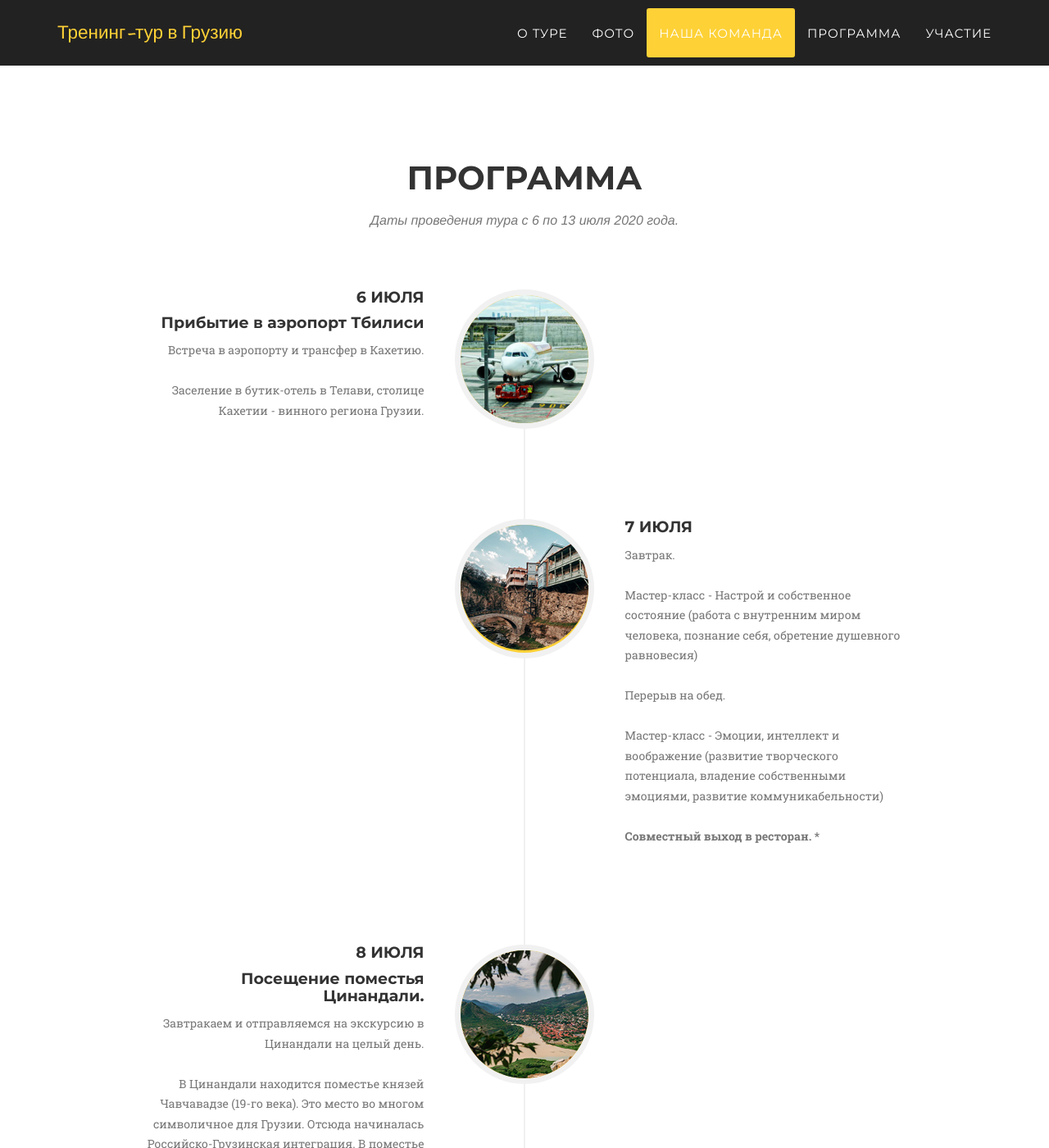
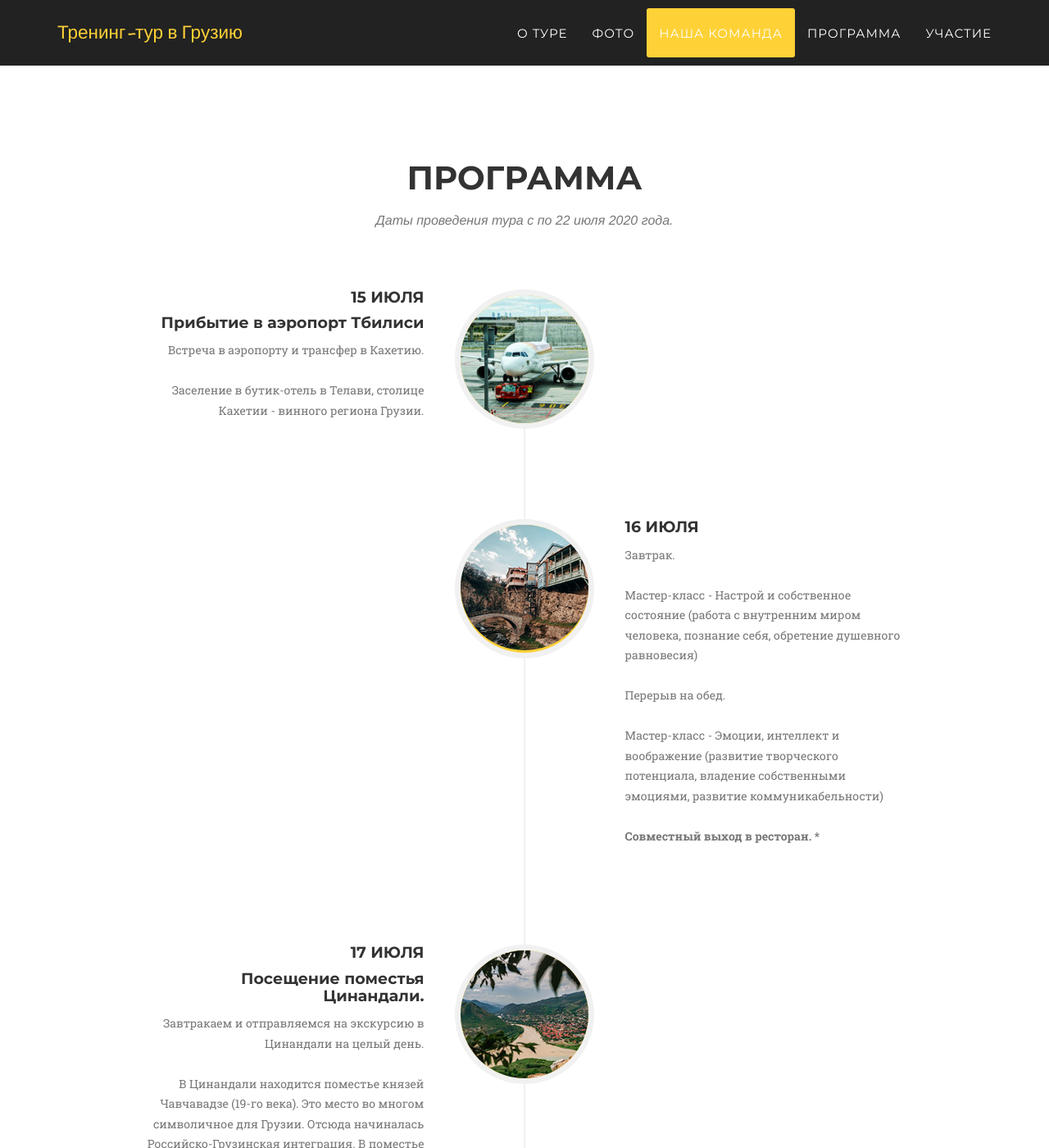
Before and after one commit to show-academy/creativetrours, a Jekyll site: the page built from index.html, in a window 1280 px wide and 1400 px high, scrolled down 5782 px. Shown: the whole window at 82% size. Built offline with Jekyll 4.4.1, drawn with Linux system fonts in a browser that asks for light colours; some web fonts are replaced; some of the changed text lies outside the part shown.

Commit message:
15.07-22.07

```diff
--- a/_config.yml
+++ b/_config.yml
@@ -3,7 +3,7 @@ baseurl:
 
 # Site settings
 brand: "Тренинг-тур в Грузию"
-title: "Тренинг-тур в Грузию с 6 июля по 13 июля 2020"
+title: "Тренинг-тур в Грузию с 15 июля по 22 июля 2020"
 email: teatral.tallinn@gmail.com
 description: "Мастер-классы по актерскому мастерству для энтузиастов и начинающих, приправленные красотами Грузии."
 thumbnail: "/img/site-thumbnail-fb-851x315.jpg"
--- a/_includes/02.services.html
+++ b/_includes/02.services.html
@@ -18,7 +18,7 @@
                         <i class="fa fa-circle fa-stack-2x text-primary"></i>
                         <i class="fa fa-calendar fa-stack-1x fa-inverse"></i>
                     </span>
-                    <h4 class="service-heading">06.07-13.07 2020, 7 ночей</h4>
+                    <h4 class="service-heading">15.07-22.07 2020, 7 ночей</h4>
                     <p class="text-muted"></p>
                 </div>
                 <div class="col-md-4">
--- a/_includes/05.about.html
+++ b/_includes/05.about.html
@@ -4,7 +4,7 @@
             <div class="row">
                 <div class="col-lg-12 text-center">
                     <h2 class="section-heading">Программа</h2>
-                    <h3 class="section-subheading text-muted">Даты проведения тура с 6 по 13 июля 2020 года.</h3>
+                    <h3 class="section-subheading text-muted">Даты проведения тура с  по 22 июля 2020 года.</h3>
                 </div>
             </div>
             <div class="row">
@@ -16,7 +16,7 @@
                             </div>
                             <div class="timeline-panel">
                                 <div class="timeline-heading">
-                                    <h4>6 июля</h4>
+                                    <h4>15 июля</h4>
                                     <h4 class="subheading">Прибытие в аэропорт Тбилиси</h4>
                                 </div>
                                 <div class="timeline-body">
@@ -35,7 +35,7 @@
                             </div>
                             <div class="timeline-panel">
                                 <div class="timeline-heading">
-                                    <h4>7 июля</h4>
+                                    <h4>16 июля</h4>
                                 </div>
                                 <div class="timeline-body">
                                     <p class="text-muted">
@@ -59,7 +59,7 @@
                             </div>
                             <div class="timeline-panel">
                                 <div class="timeline-heading">
-                                    <h4>8 июля</h4>
+                                    <h4>17 июля</h4>
                                     <h4 class="subheading">Посещение поместья Цинандали. </h4>
                                 </div>
                                 <div class="timeline-body">
@@ -176,7 +176,7 @@
                             </div>
                             <div class="timeline-panel">
                                 <div class="timeline-heading">
-                                    <h4>13 июля</h4>
+                                    <h4>22 июля</h4>
                                     <h4 class="subheading">Теплое прощание</h4>
                                 </div>
                                 <div class="timeline-body">
--- a/_includes/07.contact.html
+++ b/_includes/07.contact.html
@@ -3,7 +3,6 @@
             <div class="row">
                 <div class="col-lg-12 text-center">
                     <h2 class="section-heading">Забронируй участие в туре</h2>
-                    <!-- <h3 class="section-heading text-muted">При бронировании тура до 19 апреля 2020 получите скидку 80 евро!</h3> -->
                     <h3 class="section-subheading text-muted">
                         Оставьте заявку и внесите предоплату 30% от стоимости тура в течение 3 дней чтобы забронировать место.
                     </h3>
@@ -13,7 +12,7 @@
             <div class="row">
                 <div class="col-lg-12 text-center">
                     <h3 class="section-heading"><br><br><br>Бронирование и оплата</h2>
-                    <h4 class="section-heading text-muted">Стоимость тура для одного участника составляет <b>790 евро</b>.</h4>
+                    <h4 class="section-heading text-muted">Стоимость тура для одного участника составляет <b>770 евро</b>.</h4>
                     <h5 class="section-subheading">Если Вы хотели бы поехать с членом семьи, другом/подругой,<br> свяжитесь с нами, возможны льготные ценовые предложения.</h5>
                 </div>
             </div>
@@ -35,7 +34,7 @@
             <div class="row">
                 <div class="col-lg-12 text-center">
                     <h3 class="section-subheading text-muted">
-                        <a class="button" href="https://www.skyscanner.net/transport/flights/tll/tbs/200706/200713/?adults=1&cabinclass=economy&rtn=1#results" target='_blank'>Найти авиабилеты до Тбилиси &#9992;</a>
+                        <a class="button" href="https://www.skyscanner.net/transport/flights/tll/tbs/200715/200722/?adults=1&cabinclass=economy&rtn=1#results" target='_blank'>Найти авиабилеты до Тбилиси &#9992;</a>
                         <br>
                     </h3>
                 </div>
```
Also changed, not shown: other parts of _includes/05.about.html (+4 -4 lines), img/site-thumbnail-fb-851x315.jpg, img/site-thumbnail.800x533.png.
